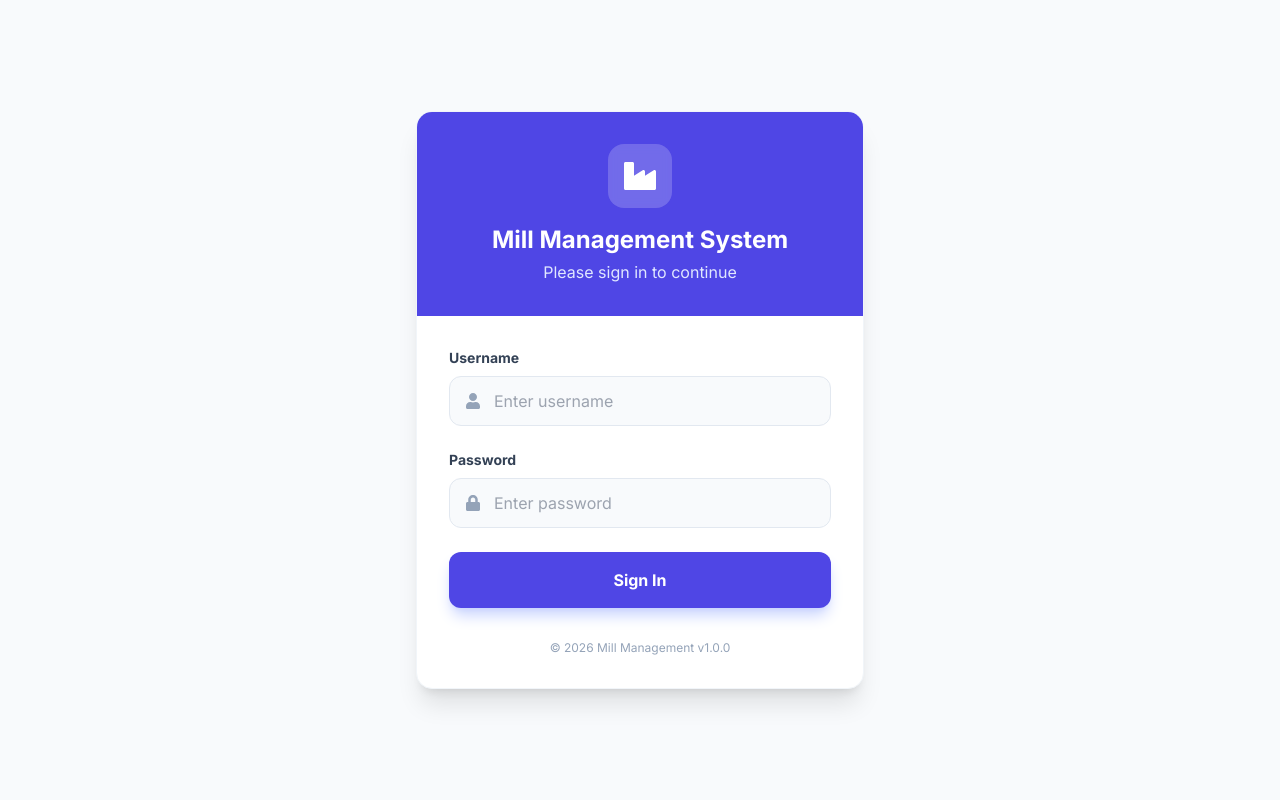
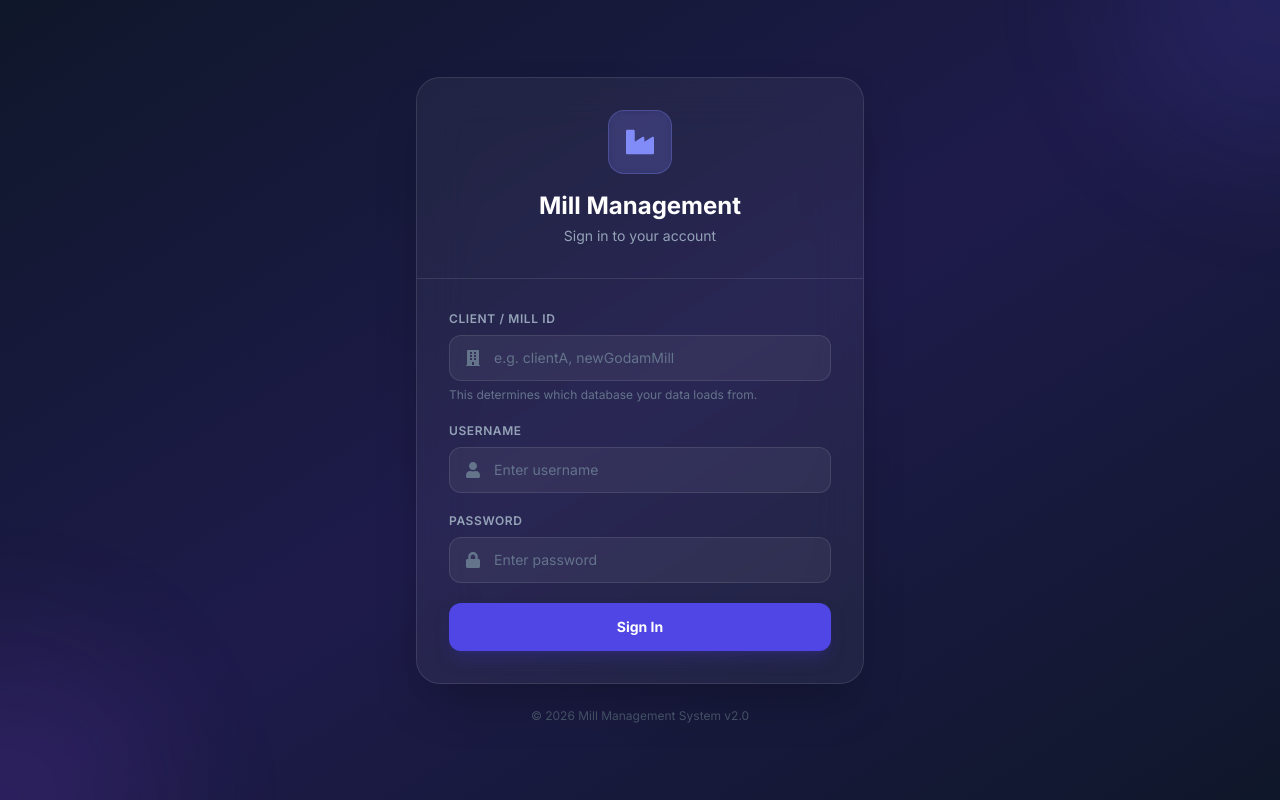
Before and after one commit to muhammadmustafa-cloud/muslim-trading-frontend, a React (Vite) app: page /login in a window 1280 px wide. Built offline with nearby package versions, Linux system fonts and the light colour scheme.

Commit message:
multitenancy for users

```diff
--- a/src/App.jsx
+++ b/src/App.jsx
@@ -40,7 +40,8 @@ import { AuthProvider, useAuth } from "./context/AuthContext";
 function ProtectedRoute({ children }) {
   const { user, loading } = useAuth();
   if (loading) return <div className="min-h-screen flex items-center justify-center bg-slate-50"><div className="w-10 h-10 border-4 border-indigo-500 border-t-transparent rounded-full animate-spin" /></div>;
-  if (!user) return <Navigate to="/login" replace />;
+  // Require both a logged-in user AND a client ID (set at login for multi-tenancy)
+  if (!user || !localStorage.getItem("mill_client_id")) return <Navigate to="/login" replace />;
   return children;
 }
 
--- a/src/config/api.js
+++ b/src/config/api.js
@@ -5,12 +5,34 @@
 export const API_BASE_URL =
   import.meta.env.VITE_API_URL || "http://localhost:5000/api";
 
+/**
+ * Get the current client ID.
+ * Priority: localStorage (set at login) → VITE_CLIENT_ID env var
+ * This is the value sent as the 'x-client-id' header to the backend.
+ */
+export const getClientId = () => {
+  return localStorage.getItem("mill_client_id") || import.meta.env.VITE_CLIENT_ID || "";
+};
+
+/**
+ * Build all required request headers including:
+ * - Authorization Bearer token
+ * - x-client-id for multi-tenant routing
+ */
 const getAuthHeaders = (extraHeaders = {}) => {
   const token = localStorage.getItem("mill_token");
+  const clientId = getClientId();
+
   const headers = { ...extraHeaders };
+
   if (token) {
     headers["Authorization"] = `Bearer ${token}`;
   }
+
+  if (clientId) {
+    headers["x-client-id"] = clientId;
+  }
+
   return headers;
 };
 
@@ -62,8 +84,8 @@ export async function apiDelete(path) {
 export async function apiPostFormData(path, formData) {
   const res = await fetch(API_BASE_URL + path, {
     method: "POST",
-    headers: getAuthHeaders(),
-    body: formData, // No Content-Type header; browser sets multipart/form-data with boundary
+    headers: getAuthHeaders(), // No Content-Type; browser sets multipart/form-data+boundary
+    body: formData,
   });
   const data = await res.json().catch(() => ({}));
   if (!res.ok) throw new Error(data.message || res.statusText);
--- a/src/context/AuthContext.jsx
+++ b/src/context/AuthContext.jsx
@@ -4,40 +4,63 @@ const AuthContext = createContext();
 
 export function AuthProvider({ children }) {
   const [user, setUser] = useState(null);
+  const [clientId, setClientId] = useState("");
   const [loading, setLoading] = useState(true);
 
   useEffect(() => {
     const savedUser = localStorage.getItem("mill_user");
     const savedToken = localStorage.getItem("mill_token");
+    const savedClientId = localStorage.getItem("mill_client_id");
     if (savedUser && savedToken) {
       setUser(JSON.parse(savedUser));
+    }
+    if (savedClientId) {
+      setClientId(savedClientId);
     }
     setLoading(false);
   }, []);
 
-  const login = (userData) => {
+  const login = (userData, selectedClientId) => {
+    // Persist client ID first so subsequent API calls include the header
+    if (selectedClientId) {
+      localStorage.setItem("mill_client_id", selectedClientId);
+      setClientId(selectedClientId);
+    }
+
     localStorage.setItem("mill_user", JSON.stringify({
       _id: userData._id,
       username: userData.username,
-      role: userData.role
+      role: userData.role,
     }));
     localStorage.setItem("mill_token", userData.token);
+
     setUser({
       _id: userData._id,
       username: userData.username,
-      role: userData.role
+      role: userData.role,
     });
   };
 
   const logout = () => {
     localStorage.removeItem("mill_user");
     localStorage.removeItem("mill_token");
+    localStorage.removeItem("mill_client_id");
     setUser(null);
+    setClientId("");
     window.location.href = "/login";
   };
 
   return (
-    <AuthContext.Provider value={{ user, login, logout, isAdmin: user?.role === "superadmin", loading }}>
+    <AuthContext.Provider
+      value={{
+        user,
+        clientId,
+        login,
+        logout,
+        isAdmin: user?.role === "superadmin",
+        loading,
+      }}
+    >
       {children}
     </AuthContext.Provider>
   );
--- a/src/layouts/AdminLayout.jsx
+++ b/src/layouts/AdminLayout.jsx
@@ -56,7 +56,7 @@ const navItems = [
 ];
 
 export default function AdminLayout() {
-  const { user, logout } = useAuth();
+  const { user, logout, clientId } = useAuth();
   return (
     <div className="min-h-screen flex bg-slate-100/80">
       {/* Sidebar */}
@@ -68,10 +68,18 @@ export default function AdminLayout() {
             </div>
             <div>
               <h1 className="font-bold text-lg tracking-tight">Mill Admin</h1>
-              <div className="flex flex-col">
+              <div className="flex flex-col gap-0.5">
                 <p className="text-xs text-amber-400 font-medium">{user?.username || 'Guest'}</p>
                 <p className="text-[10px] text-slate-400 uppercase tracking-widest font-bold">{user?.role || 'user'}</p>
               </div>
+              {clientId && (
+                <div className="mt-2 flex items-center gap-1.5">
+                  <span className="inline-flex items-center gap-1 px-2 py-0.5 rounded-md bg-emerald-500/15 border border-emerald-500/30 text-emerald-400 text-[10px] font-bold uppercase tracking-wider">
+                    <span className="w-1.5 h-1.5 rounded-full bg-emerald-400 animate-pulse" />
+                    {clientId}
+                  </span>
+                </div>
+              )}
             </div>
           </div>
         </div>
--- a/src/pages/Login.jsx
+++ b/src/pages/Login.jsx
@@ -1,11 +1,14 @@
 import { useState } from "react";
 import { apiPost } from "../config/api.js";
 import { useAuth } from "../context/AuthContext.jsx";
-import { FaLock, FaUser, FaIndustry } from "react-icons/fa";
+import { FaLock, FaUser, FaIndustry, FaBuilding } from "react-icons/fa";
 
 export default function Login() {
   const [username, setUsername] = useState("");
   const [password, setPassword] = useState("");
+  const [clientId, setClientId] = useState(
+    import.meta.env.VITE_CLIENT_ID || ""
+  );
   const [error, setError] = useState("");
   const [loading, setLoading] = useState(false);
   const { login } = useAuth();
@@ -13,12 +16,24 @@ export default function Login() {
   const handleSubmit = async (e) => {
     e.preventDefault();
     setError("");
+
+    const trimmedClientId = clientId.trim();
+    if (!trimmedClientId) {
+      setError("Client ID is required to connect to your database.");
+      return;
+    }
+
     setLoading(true);
     try {
+      // Temporarily write client id to localStorage so apiPost picks it up
+      localStorage.setItem("mill_client_id", trimmedClientId);
+
       const res = await apiPost("/auth/login", { username, password });
-      login(res.data);
+      login(res.data, trimmedClientId);
       window.location.href = "/";
     } catch (err) {
+      // Clear client id if login failed
+      localStorage.removeItem("mill_client_id");
       setError(err.message || "Login failed. Check your credentials.");
     } finally {
       setLoading(false);
@@ -26,34 +41,71 @@ export default function Login() {
   };
 
   return (
-    <div className="min-h-screen flex items-center justify-center bg-slate-50 p-6">
-      <div className="max-w-md w-full bg-white rounded-2xl shadow-xl overflow-hidden border border-slate-100">
-        <div className="p-8 bg-indigo-600 text-white text-center">
-          <div className="w-16 h-16 bg-white/20 rounded-2xl flex items-center justify-center mx-auto mb-4 backdrop-blur-sm">
-            <FaIndustry className="w-8 h-8 text-white" />
+    <div className="min-h-screen flex items-center justify-center bg-gradient-to-br from-slate-900 via-indigo-950 to-slate-900 p-6">
+      {/* Background decoration */}
+      <div className="absolute inset-0 overflow-hidden pointer-events-none">
+        <div className="absolute -top-40 -right-40 w-80 h-80 bg-indigo-500/10 rounded-full blur-3xl" />
+        <div className="absolute -bottom-40 -left-40 w-80 h-80 bg-purple-500/10 rounded-full blur-3xl" />
+      </div>
+
+      <div className="relative max-w-md w-full">
+        {/* Card */}
+        <div className="bg-white/5 backdrop-blur-xl border border-white/10 rounded-3xl shadow-2xl overflow-hidden">
+          {/* Header */}
+          <div className="p-8 text-center border-b border-white/10">
+            <div className="w-16 h-16 bg-indigo-500/20 border border-indigo-400/30 rounded-2xl flex items-center justify-center mx-auto mb-4 backdrop-blur-sm">
+              <FaIndustry className="w-7 h-7 text-indigo-400" />
+            </div>
+            <h1 className="text-2xl font-bold text-white">Mill Management</h1>
+            <p className="text-slate-400 mt-1 text-sm">Sign in to your account</p>
           </div>
-          <h1 className="text-2xl font-bold">Mill Management System</h1>
-          <p className="text-indigo-100 mt-1">Please sign in to continue</p>
-        </div>
 
-        <div className="p-8">
-          {error && (
-            <div className="mb-6 p-4 bg-red-50 border border-red-100 text-red-600 rounded-xl text-sm font-medium animate-shake">
-              {error}
+          {/* Form */}
+          <div className="p-8 space-y-5">
+            {error && (
+              <div className="p-4 bg-red-500/10 border border-red-500/30 text-red-400 rounded-xl text-sm font-medium animate-pulse">
+                ⚠ {error}
+              </div>
+            )}
+
+            {/* Client ID */}
+            <div>
+              <label className="block text-xs font-semibold text-slate-400 uppercase tracking-wider mb-2">
+                Client / Mill ID
+              </label>
+              <div className="relative">
+                <div className="absolute inset-y-0 left-0 pl-4 flex items-center pointer-events-none text-slate-500">
+                  <FaBuilding className="w-4 h-4" />
+                </div>
+                <input
+                  id="client-id-input"
+                  type="text"
+                  required
+                  className="block w-full pl-11 pr-4 py-3 bg-white/5 border border-white/10 rounded-xl text-white placeholder-slate-500 focus:ring-2 focus:ring-indigo-500 focus:border-indigo-500 focus:bg-white/10 transition-all outline-none text-sm"
+                  placeholder="e.g. clientA, newGodamMill"
+                  value={clientId}
+                  onChange={(e) => setClientId(e.target.value)}
+                />
+              </div>
+              <p className="mt-1.5 text-xs text-slate-500">
+                This determines which database your data loads from.
+              </p>
             </div>
-          )}
 
-          <form onSubmit={handleSubmit} className="space-y-6">
+            {/* Username */}
             <div>
-              <label className="block text-sm font-bold text-slate-700 mb-2">Username</label>
+              <label className="block text-xs font-semibold text-slate-400 uppercase tracking-wider mb-2">
+                Username
+              </label>
               <div className="relative">
-                <div className="absolute inset-y-0 left-0 pl-4 flex items-center pointer-events-none text-slate-400">
+                <div className="absolute inset-y-0 left-0 pl-4 flex items-center pointer-events-none text-slate-500">
                   <FaUser className="w-4 h-4" />
                 </div>
                 <input
+                  id="username-input"
                   type="text"
                   required
-                  className="block w-full pl-11 pr-4 py-3 bg-slate-50 border border-slate-200 rounded-xl text-slate-900 focus:ring-2 focus:ring-indigo-500 focus:border-indigo-500 focus:bg-white transition-all outline-none"
+                  className="block w-full pl-11 pr-4 py-3 bg-white/5 border border-white/10 rounded-xl text-white placeholder-slate-500 focus:ring-2 focus:ring-indigo-500 focus:border-indigo-500 focus:bg-white/10 transition-all outline-none text-sm"
                   placeholder="Enter username"
                   value={username}
                   onChange={(e) => setUsername(e.target.value)}
@@ -61,16 +113,20 @@ export default function Login() {
               </div>
             </div>
 
+            {/* Password */}
             <div>
-              <label className="block text-sm font-bold text-slate-700 mb-2">Password</label>
+              <label className="block text-xs font-semibold text-slate-400 uppercase tracking-wider mb-2">
+                Password
+              </label>
               <div className="relative">
-                <div className="absolute inset-y-0 left-0 pl-4 flex items-center pointer-events-none text-slate-400">
+                <div className="absolute inset-y-0 left-0 pl-4 flex items-center pointer-events-none text-slate-500">
                   <FaLock className="w-4 h-4" />
                 </div>
                 <input
+                  id="password-input"
                   type="password"
                   required
-                  className="block w-full pl-11 pr-4 py-3 bg-slate-50 border border-slate-200 rounded-xl text-slate-900 focus:ring-2 focus:ring-indigo-500 focus:border-indigo-500 focus:bg-white transition-all outline-none"
+                  className="block w-full pl-11 pr-4 py-3 bg-white/5 border border-white/10 rounded-xl text-white placeholder-slate-500 focus:ring-2 focus:ring-indigo-500 focus:border-indigo-500 focus:bg-white/10 transition-all outline-none text-sm"
                   placeholder="Enter password"
                   value={password}
                   onChange={(e) => setPassword(e.target.value)}
@@ -78,26 +134,30 @@ export default function Login() {
               </div>
             </div>
 
+            {/* Submit */}
             <button
-              type="submit"
+              id="login-submit-btn"
+              type="button"
+              onClick={handleSubmit}
               disabled={loading}
-              className="w-full py-4 bg-indigo-600 hover:bg-indigo-700 text-white font-bold rounded-xl shadow-lg shadow-indigo-200 transition-all active:scale-[0.98] disabled:opacity-70 disabled:cursor-not-allowed"
+              className="w-full py-3.5 mt-2 bg-indigo-600 hover:bg-indigo-500 text-white font-bold rounded-xl shadow-lg shadow-indigo-900/50 transition-all active:scale-[0.98] disabled:opacity-60 disabled:cursor-not-allowed text-sm"
             >
               {loading ? (
                 <div className="flex items-center justify-center gap-2">
-                  <div className="w-5 h-5 border-2 border-white/30 border-t-white rounded-full animate-spin" />
-                  Authenticating...
+                  <div className="w-4 h-4 border-2 border-white/30 border-t-white rounded-full animate-spin" />
+                  Connecting...
                 </div>
               ) : (
                 "Sign In"
               )}
             </button>
-          </form>
-
-          <div className="mt-8 text-center text-slate-400 text-xs">
-            &copy; 2026 Mill Management v1.0.0
           </div>
         </div>
+
+        {/* Footer */}
+        <p className="text-center text-slate-600 text-xs mt-6">
+          © 2026 Mill Management System v2.0
+        </p>
       </div>
     </div>
   );
```
Also changed, not shown: 2 other files (tests, documents, lock files or other folders).
